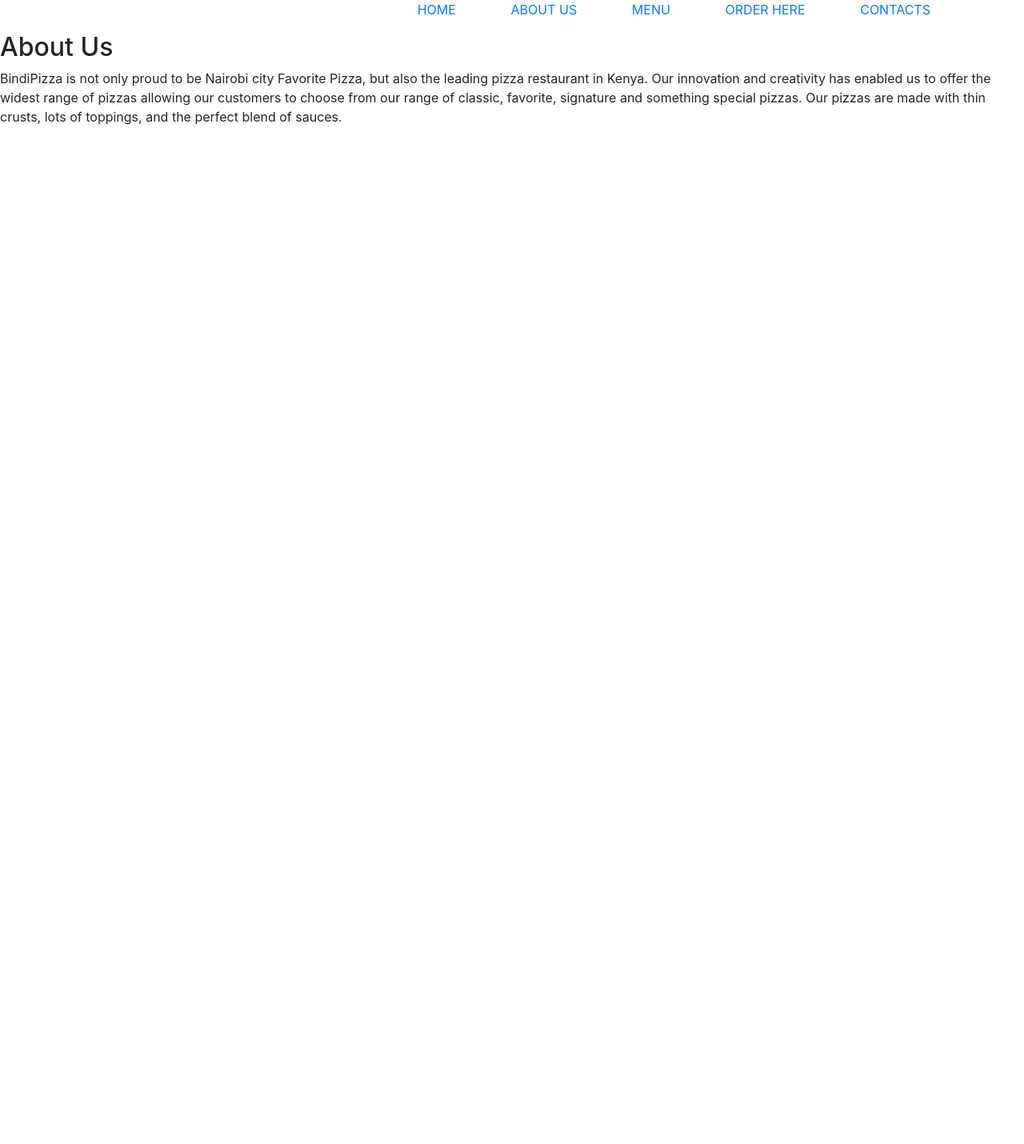
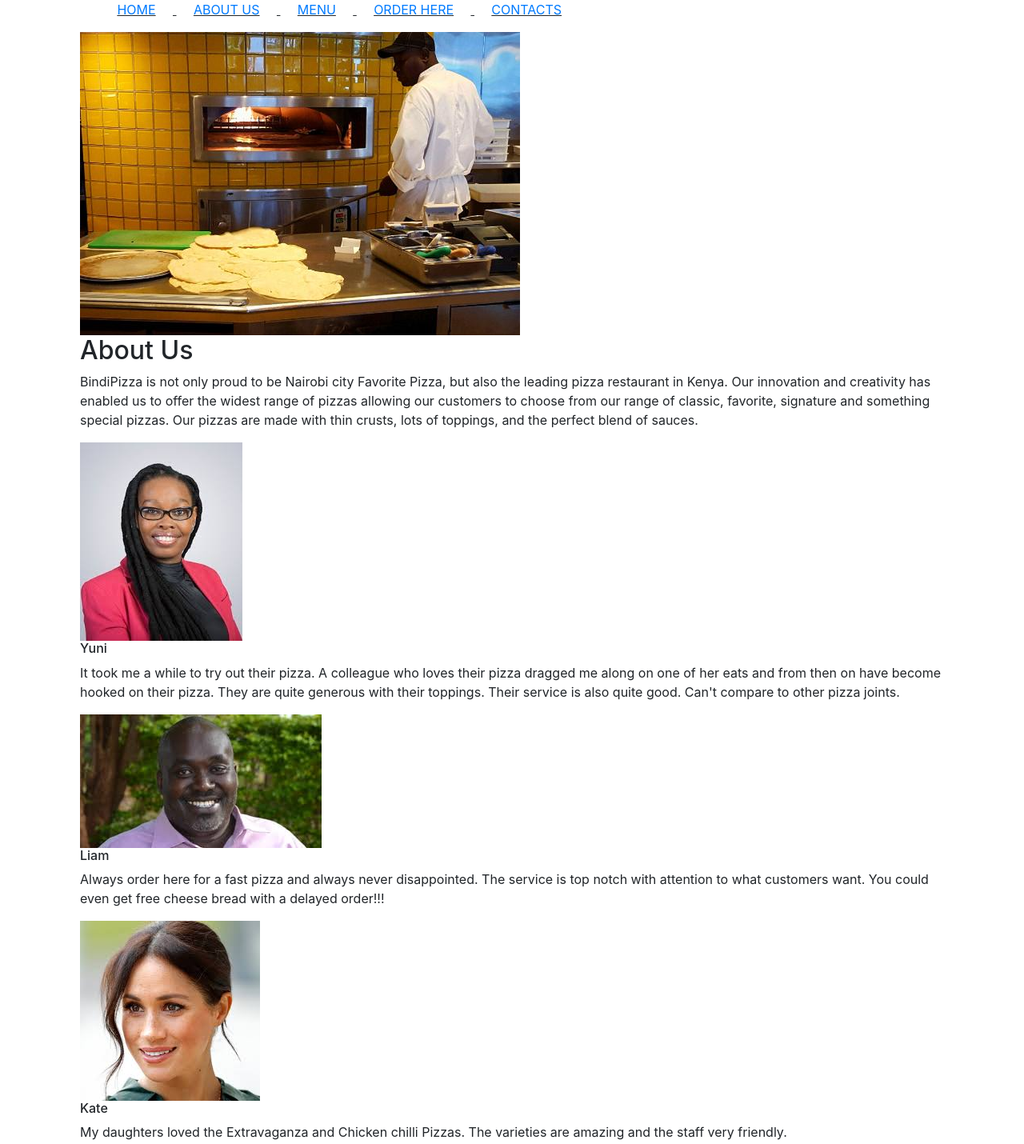
Before and after one commit to vincentouma/pizza-joint, a plain HTML site: page about.html in a window 1280 px wide. Shown: the whole page at 80% size. Before the commit the page ends 800 px from the top, so only its background shows below. Drawn offline with Linux system fonts and the light colour scheme.

Commit message:
Add images

```diff
--- a/about.html
+++ b/about.html
@@ -21,12 +21,30 @@
                 <li><a href="contacts">contacts</a></li>
             </ul>
         </nav>
-    </div>
+
 
 </body>
+<div class="container">
 <div id="about.html">
+    <img src="./images/about.jpg" class="img1">
     <h2>About Us</h2>
     <p>BindiPizza is not only proud to be Nairobi city Favorite Pizza, but also the leading pizza restaurant in Kenya. Our innovation and creativity has enabled us to offer the widest range of pizzas allowing our customers to choose from our range of classic, favorite, signature and something special pizzas. Our pizzas are made with thin crusts, lots of toppings, and the perfect blend of sauces.</p>
+
+    <div id="review">
+        <img src="./images/firstcustomer.jpeg">
+        <h6>Yuni</h6>
+        <p>It took me a while to try out their pizza. A colleague who loves their pizza dragged me along on one of her eats and from then on have become hooked on their pizza. They are quite generous with their toppings. Their service is also quite good. Can't compare to other pizza joints.</p>
+
+        <img src="./images/second customer.jpeg">
+        <h6>Liam</h6>
+        <p>Always order here for a fast pizza and always never disappointed. The service is top notch with attention to what customers want. You could even get free cheese bread with a delayed order!!!</p>
+
+        <img src="./images/third customer.jpeg">
+        <h6>Kate</h6>
+        <p>My daughters loved the Extravaganza and Chicken chilli Pizzas. The varieties are amazing and the staff very friendly.</p>
+
+    </div>
 </div>
-
+</div>
+</body>
 </html>
--- a/css/styles.css
+++ b/css/styles.css
@@ -1,21 +1,27 @@
 nav{
     text-transform:uppercase;
-    text-decoration:none;
-    text-align:right;
+    text-decoration:underline;
+    text-align:left;
     paddin:10px;
     heigh:20px;
    }
  nav li{
-    margin:right;
+     margin:right;
     margin:left;
     display:inline;
    }
 nav li a{
 
     text-decoration: none;
-    padding: 3%;
+    padding: 2%;
 
     }
 nav li a:hover{
        color: black;
 }
+body{
+
+
+
+
+}
```
Also changed, not shown: menu.html (+3 -1 lines), images/6e22c10e40421a8613a814e69051bba9.jpg (added), images/about.jpg (added), images/firstcustomer.jpeg (added), images/happy customer.jpg (added), images/order.jpg (added), images/second customer.jpeg (added), images/third customer.jpeg (added), images/winning.png (added).
